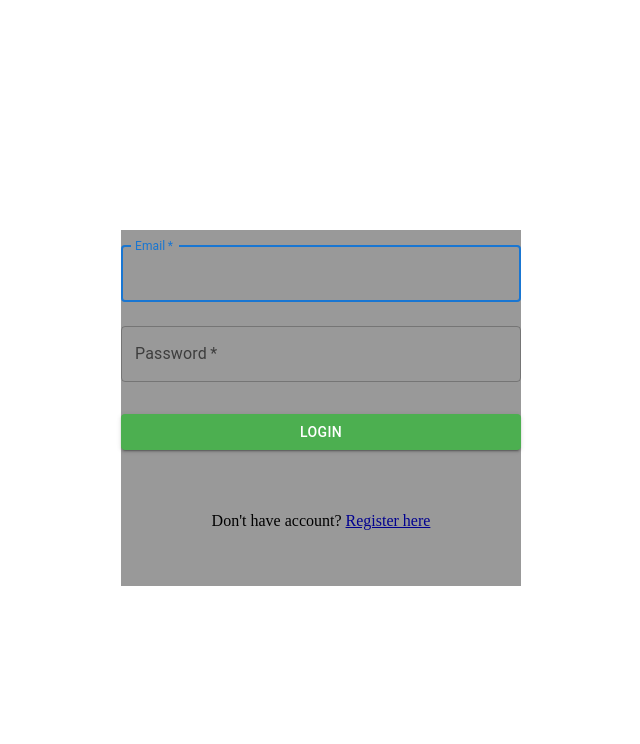
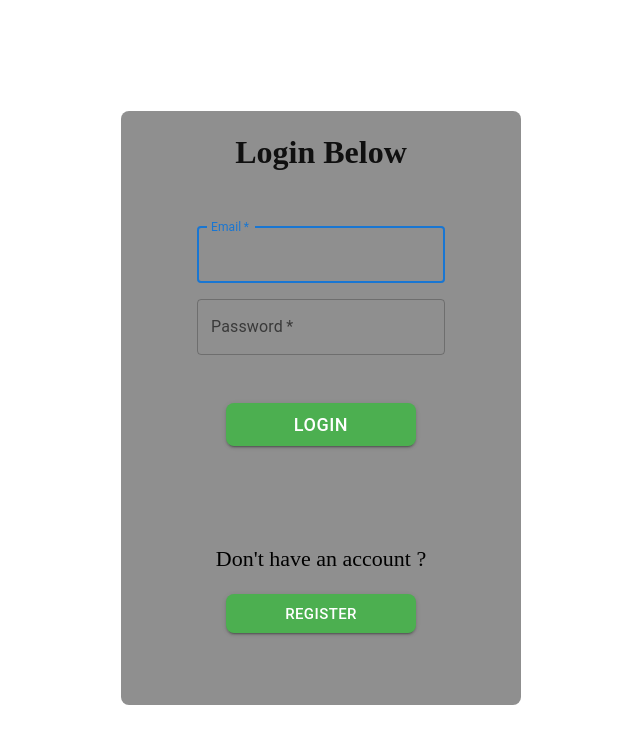
Before and after one commit to CianDonnelly21/Wealth-Being, a Next.js app in the folder wealth-being/: page /login in a window 1280 px wide. Shown: the top 744 px of the page, without its empty margins (319-959 px from the left). Built offline with nearby package versions, Linux system fonts and the light colour scheme.

Commit message:
Login core finished small updates needed and background in folder

```diff
--- a/wealth-being/src/app/login/page.js
+++ b/wealth-being/src/app/login/page.js
@@ -28,10 +28,10 @@
             console.log("Sent Email: " + email)
             console.log("Sent Password: " + password)
 
-            {/* Insert DB here */}
+            //Insert DB here
         };
 
-        {/* Insert DB logic for checking to see if the user logging in is actually registered */}
+        //Insert DB logic for checking to see if the user logging in is actually registered
 
 //*****************************************************************************************************************
 //Line 10:
@@ -44,7 +44,7 @@
 //*****************************************************************************************************************
 
                     return (
-                <Container maxWidth="sm">
+                        <Container maxWidth = "sm">
 
                             {/* Centers everything on the screen */}
                             <Box sx = {{
@@ -57,15 +57,13 @@
                             >
 
                             {/* Form submit handler */}
-                    <Box component="form" onSubmit={handleSubmit} noValidate sx={{
+                            <Box component = "form" onSubmit = {handleSubmit} noValidate sx = {{
                                     position: 'relative',
                                     width: '100%',
                                     maxWidth: 400,
                                     borderRadius: 2,
                                     overflow: 'hidden',
-                            backgroundSize: 'cover',
-                            backgroundPosition: 'center',
-                            padding: 2.5,
+                                    padding: 4,
                                     display: 'flex',
                                     flexDirection: 'column',
                                     alignItems: 'center'
@@ -73,64 +71,113 @@
                             >
 
                             {/* Background of/and form inputs */}
-                    <Box sx={{ position: 'relative', zIndex: 2 }}>
+                            <Box sx = {{ position: 'relative' }}>
 
                                 {/* Form Background */}
-                            <Box sx={{
+                                    <Box sx = {{
                                         position: 'absolute',
                                         inset: 0,
-                                backgroundColor: 'rgba(0,0,0,0.4)',
-                                zIndex: 0
+                                        backgroundColor: '#212121', //Color change
+                                        opacity: 0.5,
+                                        zIndex: 0,
+                                        borderRadius: 2
                                     }}
                                 />
 
+                                {/* Header for form */}
+                                <h1 style = {{
+                                    padding: 2,
+                                    textAlign: 'center'
+                                }}>
+                                    Login Below
+                                </h1>
+
+                                {/* Spacing for background of form */}
+                                <Box sx = {{
+                                        position: 'relative',
+                                        zIndex: 1,
+                                        padding: 4
+                                    }}
+                                >
+
+                                {/* Text field positioning */}
+                                <Box sx = {{
+                                        width: '100%',
+                                        textAlign: 'center'
+                                    }}
+                                >
+
                                     {/* Email input field */}
                                     <TextField
-                            margin="normal"
                                         required
-                            fullWidth
-                            id="email"
-                            label="Email"
-                            name="email"
-                            autoComplete="email"
+                                        id = "email"
+                                        label = "Email"
+                                        name = "email"
+                                        autoComplete = "email"
                                         autoFocus
                                     />
 
                                     {/* Password input field */}
                                     <TextField
-                            margin="normal"
+                                        margin = "normal"
                                         required
-                            fullWidth
-                            name="password"
-                            label="Password"
-                            type="password"
-                            id="password"
-                            autoComplete="current-password"
+                                        name = "password"
+                                        label = "Password"
+                                        type = "password"
+                                        id = "password"
+                                        autoComplete = "current-password"
                                     />
 
-                        {/* Submit button */}
-                        <Button type="submit" fullWidth variant="contained" sx={{
-                                marginTop: 3,
-                                marginBottom: 2,
-                                backgroundColor:'#4caf50'
-                            }}
-                        >
-                            <a href = "Customer" style={{ textDecoration: "none", color: "inherit" }}> LOGIN </a>
-                        </Button>
+                                </Box>
 
-                        {/* Footer section with link to the register page */}
-                        <div style = {{
-                                height: '10vh',
-                                display: 'flex',
-                                flexDirection: 'column',
-                                justifyContent: 'flex-end',
-                                alignItems: 'center',
-                                paddingBottom: 40,
+                                {/* Login button positioning */}
+                                <Box sx = {{
+                                        width: '100%',
                                         textAlign: 'center'
                                     }}
                                 >
-                            <p> Don't have account? <a href = "/Register"> Register here</a> </p>
-                        </div>
+
+                                    {/* Login button */}
+                                    <Button type = "submit" fullWidth variant = "contained" sx = {{
+                                            marginTop: 5,
+                                            backgroundColor:'#4caf50',
+                                            width: 190,
+                                            fontSize: '18px',
+                                            borderRadius: 2
+                                        }}
+                                    >
+                                        <a href = "./customer.page.js" style = {{ textDecoration: "none", color: "inherit" }}> LOGIN </a>       {/* Home page directory & file name needed here */}
+                                    </Button>
+
+                                </Box>
+
+                                {/* Register button positioning */}
+                                <Box sx = {{
+                                        width: '100%',
+                                        textAlign: 'center'
+                                    }}
+                                >
+                                    <p style = {{
+                                            marginTop: 100,
+                                            fontSize: '22px'
+                                        }}
+                                    >
+                                        Don't have an account ?
+                                    </p>
+
+                                    {/* Register button */}
+                                    <Button type = "submit" variant = "contained" sx = {{
+                                            marginBottom: 5,
+                                            backgroundColor:'#4caf50',
+                                            width: 190,
+                                            fontSize: '15px',
+                                            borderRadius: 2
+                                        }}
+                                    >
+                                        <a href = "./register.page.js" style = {{ textDecoration: "none", color: "inherit", padding: 0.5, }}> REGISTER </a>
+                                    </Button>
+                            </Box>
+                        </Box>
                     </Box>
                 </Box>
             </Box>
```
Also changed, not shown: wealth-being/public/images/Background_Img.png (added). Lines whose indentation alone changed are shown as unchanged.
